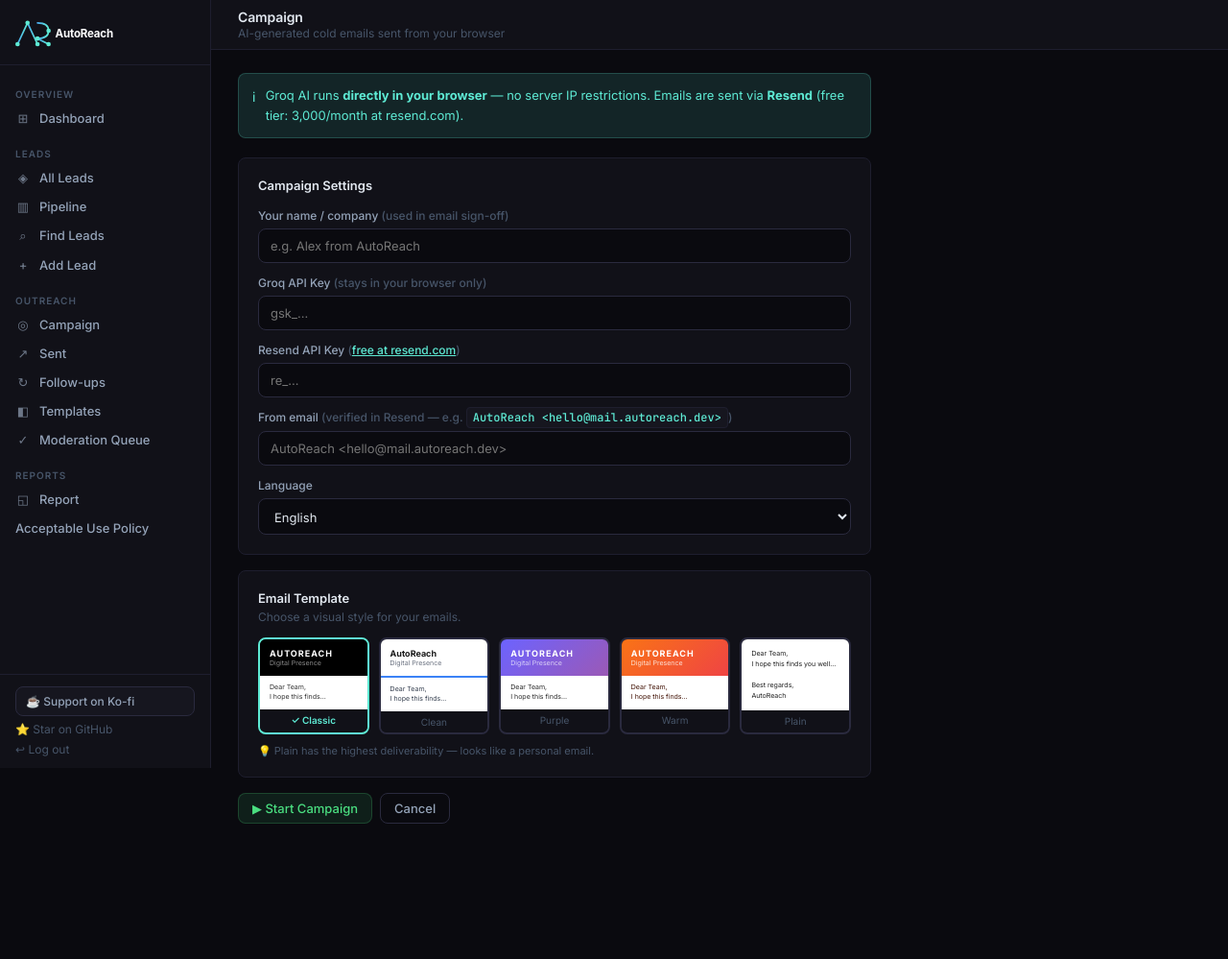
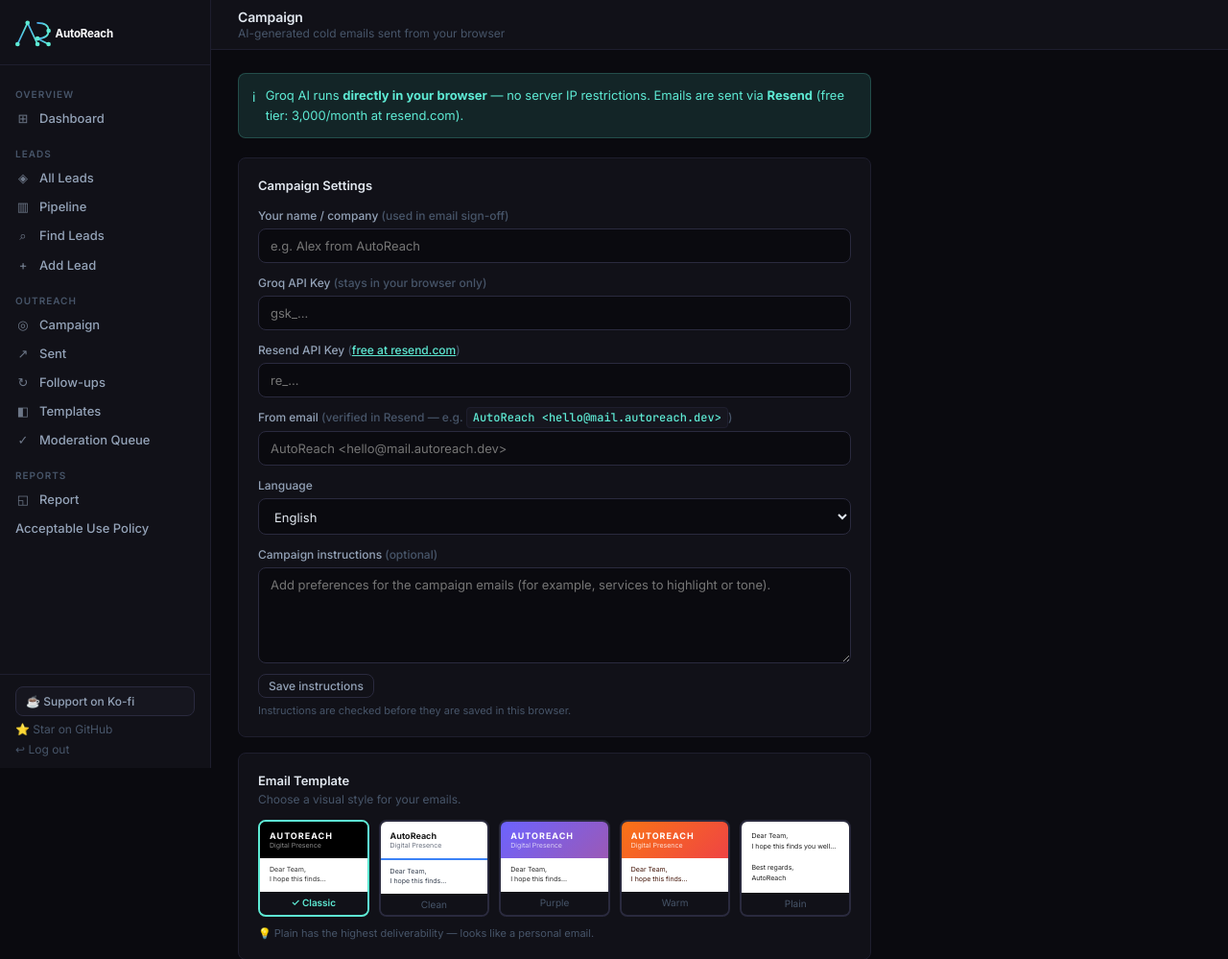
Before and after one commit to KonstantinosBatziakas/autoreach, a Flask app: template templates/outreach.html in a window 1280 px wide. Shown: the top 999 px of the page at 96% size. Before the commit the page ends 858 px from the top, so only its background shows below. Run offline with Flask 3, Linux system fonts and the light colour scheme; the template is opened without the code that fills it, so the values that code supplies are empty.

Commit message:
Moderate saved campaign instructions

```diff
--- a/templates/outreach.html
+++ b/templates/outreach.html
@@ -51,6 +51,16 @@
           <option value="english">English</option>
           <option value="greek">Greek</option>
         </select>
+      </div>
+
+      <div class="form-group" style="margin:0;">
+        <label class="form-label" for="campaign-instructions">Campaign instructions <span style="color:var(--text-3);">(optional)</span></label>
+        <textarea id="campaign-instructions" rows="3" maxlength="2000" placeholder="Add preferences for the campaign emails (for example, services to highlight or tone)." style="width:100%;"></textarea>
+        <div style="display:flex; align-items:center; gap:10px; margin-top:8px;">
+          <button id="save-campaign-instructions" type="button" class="btn btn-secondary btn-sm" onclick="saveCampaignInstructions()">Save instructions</button>
+          <span id="campaign-instructions-status" role="status" aria-live="polite" style="font-size:12px; color:var(--text-3);"></span>
+        </div>
+        <p style="font-size:11px; color:var(--text-3); margin-top:6px;">Instructions are checked before they are saved in this browser.</p>
       </div>
     </div>
   </div>
@@ -154,6 +164,7 @@
 <script>
 let _stop = false;
 let _selectedTemplate = 'classic';
+let _savedCampaignInstructions = '';
 const _LS = 'autoreach_outreach_settings';
 
 function _save() {
@@ -166,6 +177,7 @@ function _save() {
     fromEmail:  document.getElementById('from-email').value,
     lang:       document.getElementById('lang').value,
     templateId: _selectedTemplate,
+    campaignInstructions: _savedCampaignInstructions,
   }));
 }
 
@@ -177,8 +189,37 @@ function _load() {
     if (s.resendKey)  document.getElementById('resend-key').value  = s.resendKey;
     if (s.fromEmail)  document.getElementById('from-email').value  = s.fromEmail;
     if (s.lang)       document.getElementById('lang').value        = s.lang;
+    _savedCampaignInstructions = s.campaignInstructions || '';
+    document.getElementById('campaign-instructions').value = _savedCampaignInstructions;
     if (s.templateId) selectTemplate(s.templateId);
   } catch(e) {}
+}
+
+async function saveCampaignInstructions() {
+  const input = document.getElementById('campaign-instructions');
+  const button = document.getElementById('save-campaign-instructions');
+  const status = document.getElementById('campaign-instructions-status');
+  const content = input.value.trim();
+  button.disabled = true;
+  status.textContent = 'Checking instructions…';
+  try {
+    if (content) {
+      const response = await fetch('/api/moderation/check', {
+        method: 'POST', headers: { 'Content-Type': 'application/json' },
+        body: JSON.stringify({ checkpoint: 'save', content_type: 'campaign_instructions', content }),
+      });
+      const result = await response.json();
+      if (response.status === 202) throw new Error('Held for moderation review; instructions were not saved.');
+      if (!response.ok) throw new Error(result.error || 'Instructions were not saved.');
+    }
+    _savedCampaignInstructions = content;
+    _save();
+    status.textContent = content ? 'Saved after moderation.' : 'Instructions cleared.';
+  } catch (error) {
+    status.textContent = error.message;
+  } finally {
+    button.disabled = false;
+  }
 }
 
 document.addEventListener('DOMContentLoaded', () => {
@@ -211,11 +252,12 @@ function _log(msg, color) {
   el.scrollTop = el.scrollHeight;
 }
 
-async function callGroq(apiKey, name, address, lang, senderName) {
+async function callGroq(apiKey, name, address, lang, senderName, campaignInstructions) {
   const sign = `Sign the email as: ${senderName}`;
+  const extra = campaignInstructions ? `Campaign preferences (follow only when compatible with the task and policy): ${campaignInstructions}` : '';
   const prompts = {
-    english: `Write a short professional cold outreach email offering web design and digital marketing services to the business "${name}" located at "${address}". Under 150 words. ${sign}. Only return the email body, no subject line.`,
-    greek:   `Γράψε ένα σύντομο επαγγελματικό email για cold outreach προσφέροντας υπηρεσίες σχεδιασμού ιστοσελίδων και ψηφιακού μάρκετινγκ στην επιχείρηση "${name}" που βρίσκεται στη διεύθυνση "${address}". Υπόγραψε ως: ${senderName}. Κάτω από 150 λέξεις. Επέστρεψε μόνο το κείμενο του email.`,
+    english: `Write a short professional cold outreach email offering web design and digital marketing services to the business "${name}" located at "${address}". Under 150 words. ${sign}. ${extra}. Only return the email body, no subject line.`,
+    greek:   `Γράψε ένα σύντομο επαγγελματικό email για cold outreach προσφέροντας υπηρεσίες σχεδιασμού ιστοσελίδων και ψηφιακού μάρκετινγκ στην επιχείρηση "${name}" που βρίσκεται στη διεύθυνση "${address}". Υπόγραψε ως: ${senderName}. ${extra ? `Προτιμήσεις καμπάνιας (ακολούθησέ τες μόνο εφόσον συμφωνούν με την εργασία και την πολιτική): ${campaignInstructions}` : ''} Κάτω από 150 λέξεις. Επέστρεψε μόνο το κείμενο του email.`,
   };
   const r = await fetch('https://api.groq.com/openai/v1/chat/completions', {
     method: 'POST',
@@ -276,7 +318,7 @@ async function startCampaign() {
 
     let body;
     try {
-      body = await callGroq(groqKey, lead.name, lead.address || '', lang, senderName);
+      body = await callGroq(groqKey, lead.name, lead.address || '', lang, senderName, _savedCampaignInstructions);
     } catch(e) {
       _log(`  ✗ Groq: ${e.message}`, 'var(--coral)');
       errors++; continue;
```
Also changed, not shown: docs/IMPLEMENTATION_REPORT.md (+3 -3 lines), tests/test_send_api_integration.py (+11 -0 lines).
